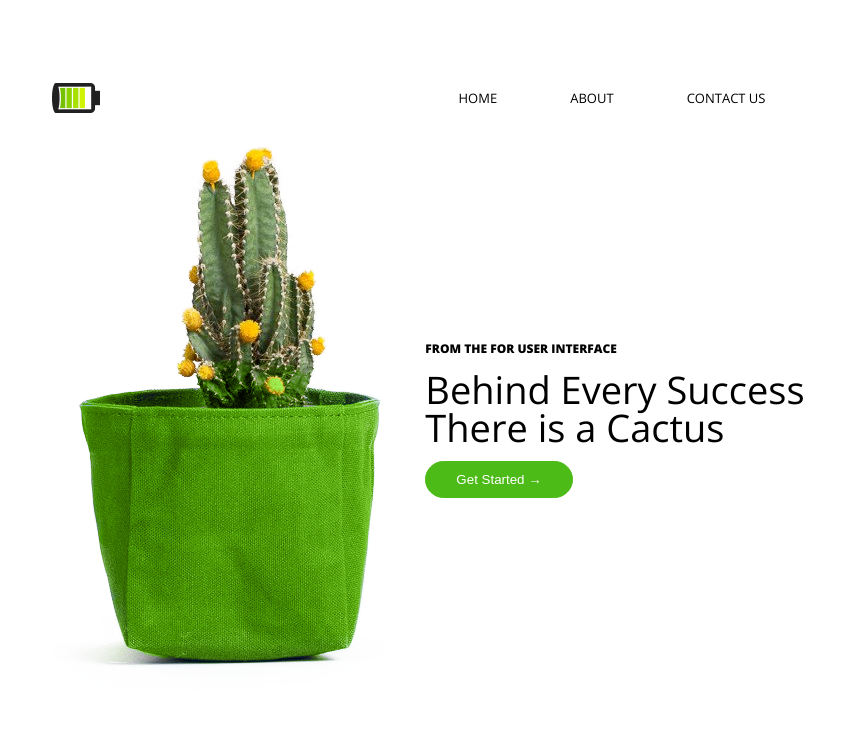
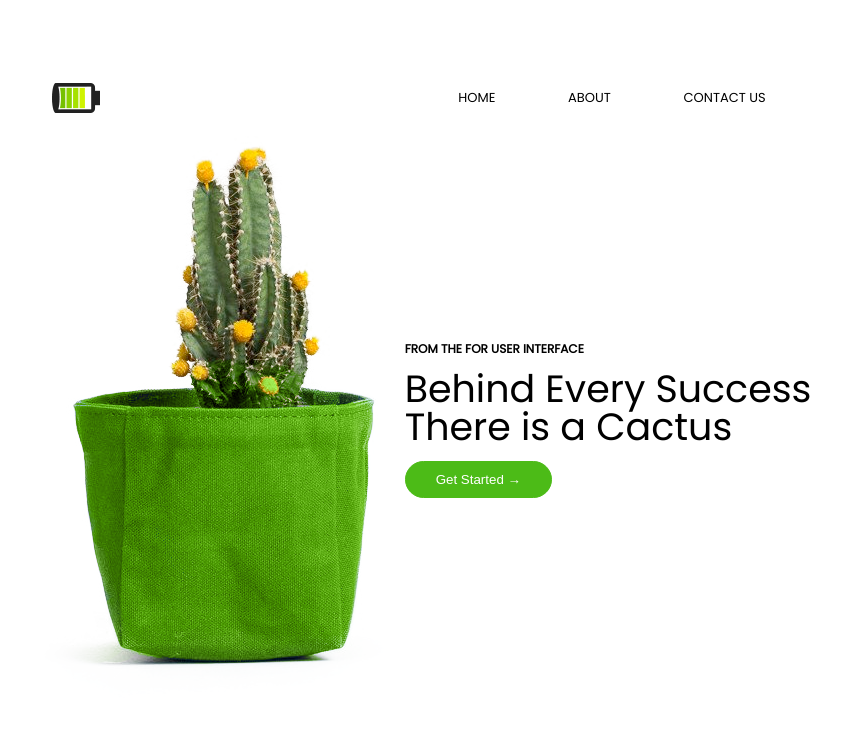
Before and after one commit to elisamartin/Project-Week-Safe-Space, a website: page index.html in a window 1280 px wide. Shown: the top 756 px of the page, without its empty margins (208-1071 px from the left). Drawn offline with nearby package versions, Linux system fonts and the light colour scheme; grey boxes are pictures that could not be loaded.

Commit message:
Changed font to Poppins

```diff
--- a/LESS/variables.less
+++ b/LESS/variables.less
@@ -4,7 +4,7 @@
 
 // Fonts
 
-@text-font: 'Open Sans', sans-serif;
+@text-font: 'Poppins', sans-serif;
 
 // Desktop
 @desktop: ~'(min-width: 1000px)';
--- a/index.html
+++ b/index.html
@@ -4,6 +4,7 @@
     <meta charset="UTF-8">
     <meta name="viewport" content="width=device-width, initial-scale=1.0">
     <meta http-equiv="X-UA-Compatible" content="ie=edge">
+    <link href="https://fonts.googleapis.com/css?family=Poppins" rel="stylesheet">
     <link href="https://fonts.googleapis.com/css?family=Open+Sans:300,400,800" rel="stylesheet">
 
     <title>Safe Space</title>
@@ -200,11 +201,9 @@
                         <a href="#"> <img src="img/dribbble-logo.png" alt="D"> </a>
                         <a href="#"> <img src="img/behance.png" alt="B"> </a>
                     </div>
+                </div>
+            </div> <!-- footer-column-group -->
 
-            </div>
-
-
-            </div>
             <div class="copyright">
                  <p>Copyright &copy2019 All rigths reserved</p>
             </div>
```
Also changed, not shown: css/index.css.
